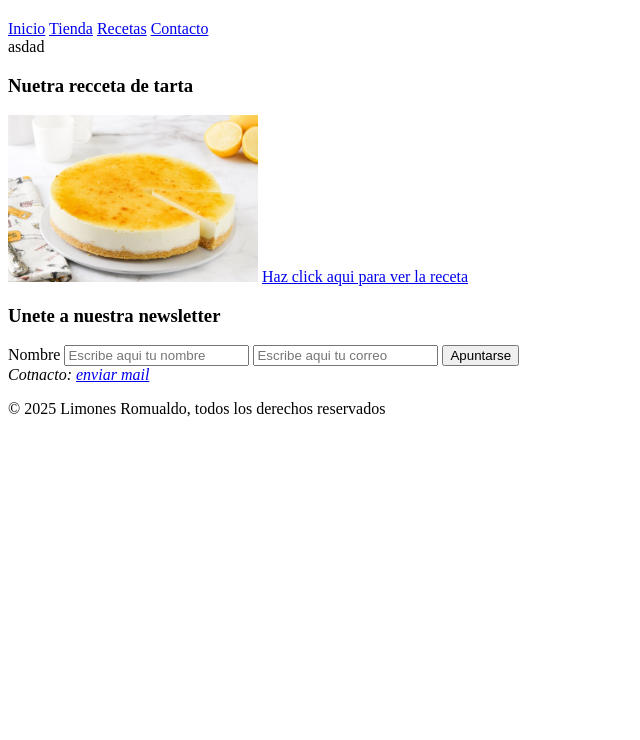
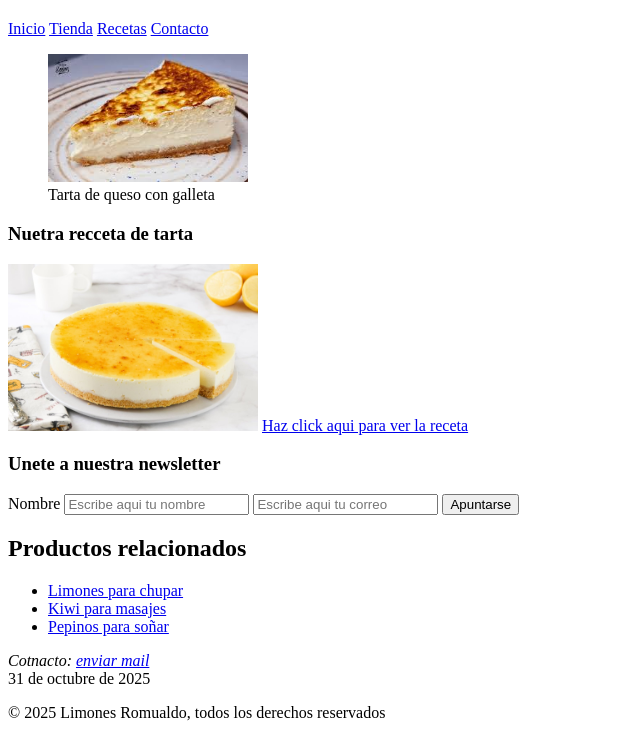
Before and after one commit to Rude28/3-Lenguaje_de_marcas, a plain HTML site: page Clases_lenguaje_de_marcas/SegundoProllectoLimonesRomualdo/index.html in a window 1280 px wide. Shown: the part 60-800 px from the top of the page, without its empty margins (0-640 px from the left). Drawn offline with Linux system fonts and the light colour scheme.

Commit message:
2/11/2025

```diff
--- a/Clases_lenguaje_de_marcas/SegundoProllectoLimonesRomualdo/index.html
+++ b/Clases_lenguaje_de_marcas/SegundoProllectoLimonesRomualdo/index.html
@@ -16,8 +16,12 @@
             <a href="#">Contacto</a>
         </nav>
     </header>
+    <figure><!para meter varias etiquetas de imagen, despues si abajo ponemos figcaption nos da para ponerle una descripcion a la imagen de la tarta>
+            <img src="Tarta de queso.jpg" alt="Tarta de queso" width="200">
+            <figcaption>Tarta de queso con galleta</figcaption>
+    </figure>
+
     <main>
-        asdad
         <article>
             <h3>Nuetra recceta de tarta</h3>
             <img src="Tarta.jpg" width="250">
@@ -34,11 +38,20 @@
             <button type="submit">Apuntarse</button>
             </form>
         </section>
+        <aside><!para cosas al margen derecho o izquierdo>
+                <h2>Productos relacionados</h2>
+                <ul>
+                    <li><a href="#">Limones para chupar</a></li>
+                    <li><a href="#">Kiwi para masajes</a></li>
+                    <li><a href="#">Pepinos para soñar</a></li>
+                </ul>
+        </aside>
     </main>
     <footer>
-        <address>
+        <address><!sirve para mandar a alguien al mail to, o para poner la direccion de una empresa>
             Cotnacto: <a href="mailto:info@limonesromualdo.com"> enviar mail </a> <!para mandar un mail de contacto>
         </address>
+    <time datetime="2025-10-31">31 de octubre de 2025</time><! vale para marcar la fecha año mes dia ora despues va a ur con un js>
         <p>&copy; 2025 Limones Romualdo, todos los derechos reservados</p>
     </footer>
 </body>
```
Also changed, not shown: Clases_lenguaje_de_marcas/PrimerProllectoPepinillos/index.html (+1 -1 lines), Ejercicios_lenguaje_de_marcas/Web de mi empresa/index.html (+1 -0 lines), Clases_lenguaje_de_marcas/SegundoProllectoLimonesRomualdo/Tarta de queso.jpg (added).
